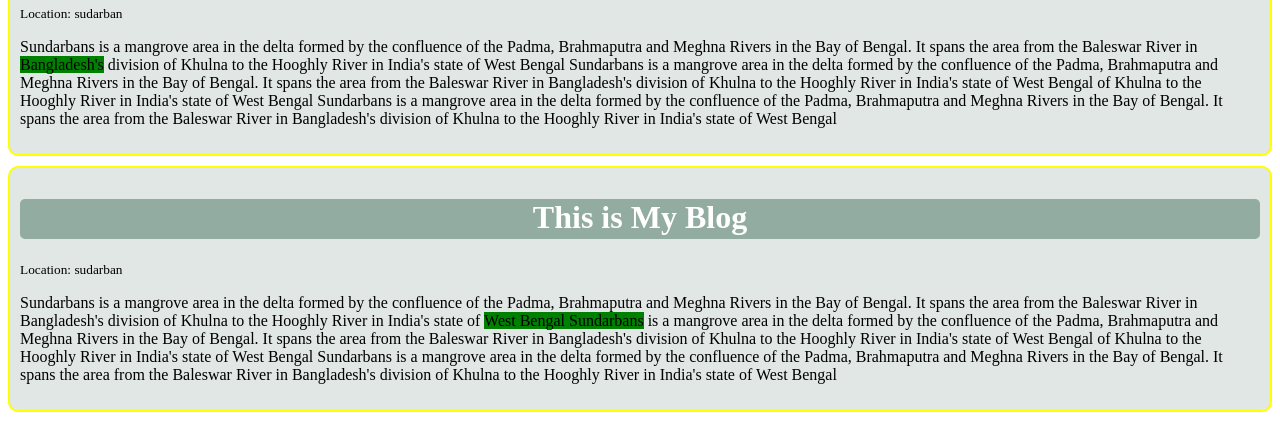
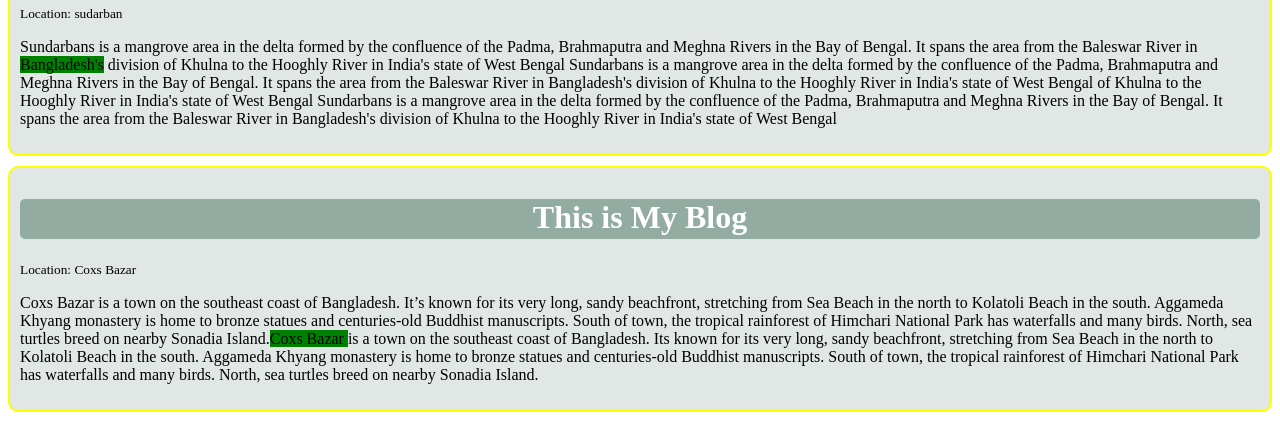
Before and after one commit to lablurahman/my-second-repo, a plain HTML site: page index.html in a window 1280 px wide. Shown: the part 650-1072 px from the top of the page. Drawn offline with Linux system fonts and the light colour scheme.

Commit message:
cox bazae

```diff
--- a/index.html
+++ b/index.html
@@ -70,8 +70,8 @@
 
     <div class="backgr">
         <h1 class="test">This is My Blog</h1>
-        <small>Location: sudarban</small>
-        <p class="normal">Sundarbans is a mangrove area in the delta formed by the confluence of the Padma, Brahmaputra and Meghna Rivers in the Bay of Bengal. It spans the area from the Baleswar River in Bangladesh's division of Khulna to the Hooghly River in India's state of <span class="spec">West Bengal Sundarbans</span>  is a mangrove area in the delta formed by the confluence of the Padma, Brahmaputra and Meghna Rivers in the Bay of Bengal. It spans the area from the Baleswar River in Bangladesh's division of Khulna to the Hooghly River in India's state of West Bengal of Khulna to the Hooghly River in India's state of West Bengal Sundarbans is a mangrove area in the delta formed by the confluence of the Padma, Brahmaputra and Meghna Rivers in the Bay of Bengal. It spans the area from the Baleswar River in Bangladesh's division of Khulna to the Hooghly River in India's state of West Bengal</p>
+        <small>Location: Coxs Bazar</small>
+        <p class="normal">Coxs Bazar is a town on the southeast coast of Bangladesh. It’s known for its very long, sandy beachfront, stretching from Sea Beach in the north to Kolatoli Beach in the south. Aggameda Khyang monastery is home to bronze statues and centuries-old Buddhist manuscripts. South of town, the tropical rainforest of Himchari National Park has waterfalls and many birds. North, sea turtles breed on nearby Sonadia Island.<span class="spec">Coxs Bazar </span>is a town on the southeast coast of Bangladesh. Its known for its very long, sandy beachfront, stretching from Sea Beach in the north to Kolatoli Beach in the south. Aggameda Khyang monastery is home to bronze statues and centuries-old Buddhist manuscripts. South of town, the tropical rainforest of Himchari National Park has waterfalls and many birds. North, sea turtles breed on nearby Sonadia Island.</p>
     </div>
 
   </body>
```
